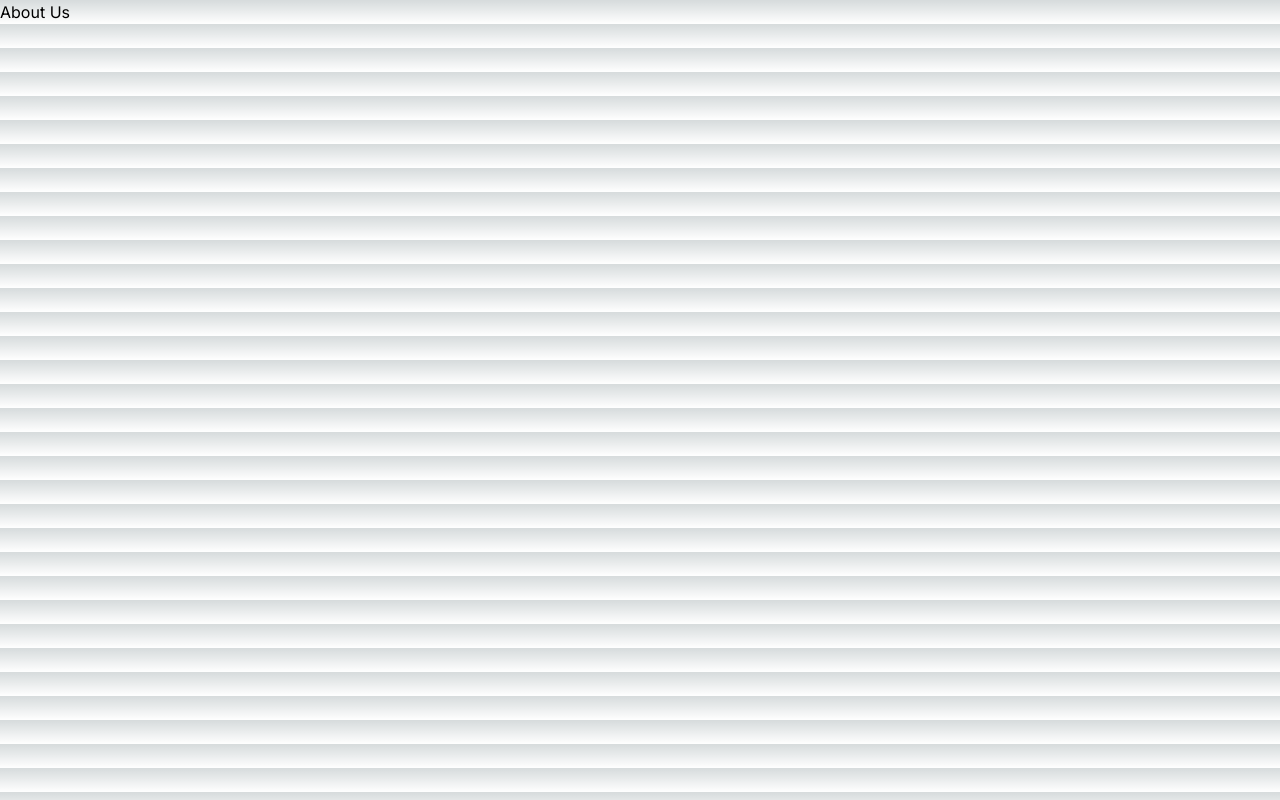
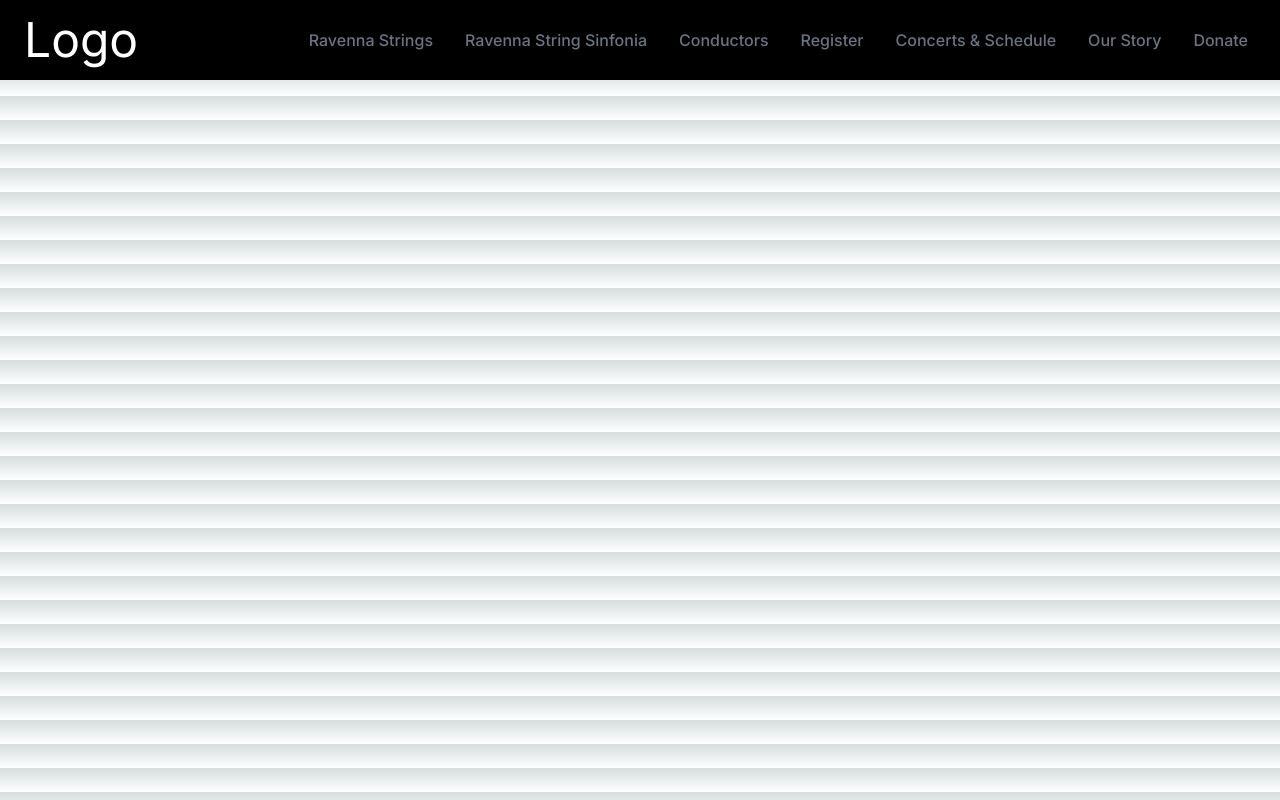
Before and after one commit to justGrasse/ravenna-strings, a Next.js app: page /about-us in a window 1280 px wide. Built offline with nearby package versions, Linux system fonts and the light colour scheme.

Commit message:
add NavBar

```diff
--- /dev/null
+++ b/src/app/components/navbar/index.tsx
@@ -0,0 +1,100 @@
+"use client";
+
+import Link from "next/link";
+import React, { useState } from "react";
+import { FaBars, FaTimes } from "react-icons/fa";
+
+const NavBar = () => {
+    const [nav, setNav] = useState(false);
+
+    const links = [
+        {
+            id: 1,
+            label: "Ravenna Strings",
+            link: "ravenna-strings",
+        },
+        {
+            id: 2,
+            label: "Ravenna String Sinfonia",
+            link: "ravenna-string-sinfonia",
+        },
+        {
+            id: 3,
+            label: "Conductors",
+            link: "conductors",
+        },
+        {
+            id: 4,
+            label: "Register",
+            link: "register",
+        },
+        {
+            id: 5,
+            label: "Concerts & Schedule",
+            link: "concerts",
+        },
+        {
+            id: 6,
+            label: "Our Story",
+            link: "about-us",
+        },
+        {
+            id: 7,
+            label: "Donate",
+            link: "donate",
+        },
+    ];
+
+    return (
+        <div className="flex justify-between items-center w-full h-20 px-4 text-white bg-black fixed nav">
+            <div>
+                {/* <h1 className="text-5xl font-signature ml-2"><a className="link-underline hover:transition ease-in-out delay-150 hover:underline hover:decoration-solid" href="">Logo</a></h1> */}
+                <h1 className="text-5xl font-signature ml-2">
+                    <a
+                        className="link-underline link-underline-black"
+                        href=""
+                        target="_blank"
+                        rel="noreferrer"
+                    >
+                        Logo
+                    </a>
+                </h1>
+            </div>
+
+            <ul className="hidden md:flex">
+                {links.map(({ id, label, link }) => (
+                    <li
+                        key={id}
+                        className="nav-links px-4 cursor-pointer capitalize font-medium text-gray-500 hover:scale-105 hover:text-white duration-200 link-underline"
+                    >
+                        <Link href={link}>{label}</Link>
+                    </li>
+                ))}
+            </ul>
+
+            <div
+                onClick={() => setNav(!nav)}
+                className="cursor-pointer pr-4 z-10 text-gray-500 md:hidden"
+            >
+                {nav ? <FaTimes size={30} /> : <FaBars size={30} />}
+            </div>
+
+            {nav && (
+                <ul className="flex flex-col justify-center items-center absolute top-0 left-0 w-full h-screen bg-gradient-to-b from-black to-gray-800 text-gray-500">
+                    {links.map(({ id, label, link }) => (
+                        <li
+                            key={id}
+                            className="px-4 cursor-pointer capitalize py-6 text-4xl"
+                        >
+                            <Link onClick={() => setNav(!nav)} href={link}>
+                                {label}
+                            </Link>
+                        </li>
+                    ))}
+                </ul>
+            )}
+        </div>
+    );
+};
+
+export default NavBar;
--- a/src/app/layout.tsx
+++ b/src/app/layout.tsx
@@ -1,6 +1,7 @@
 import type { Metadata } from "next";
 import { Inter } from "next/font/google";
 import "./globals.css";
+import NavBar from "ravenna/app/components/navbar";
 
 const inter = Inter({ subsets: ["latin"] });
 
@@ -16,7 +17,10 @@
 }>) {
   return (
     <html lang="en">
-      <body className={inter.className}>{children}</body>
+      <body className={inter.className}>
+        <NavBar/>
+        {children}
+      </body>
     </html>
   );
 }
```
Also changed, not shown: package.json (+5 -4 lines), 1 other file (tests, documents, lock files or other folders).
